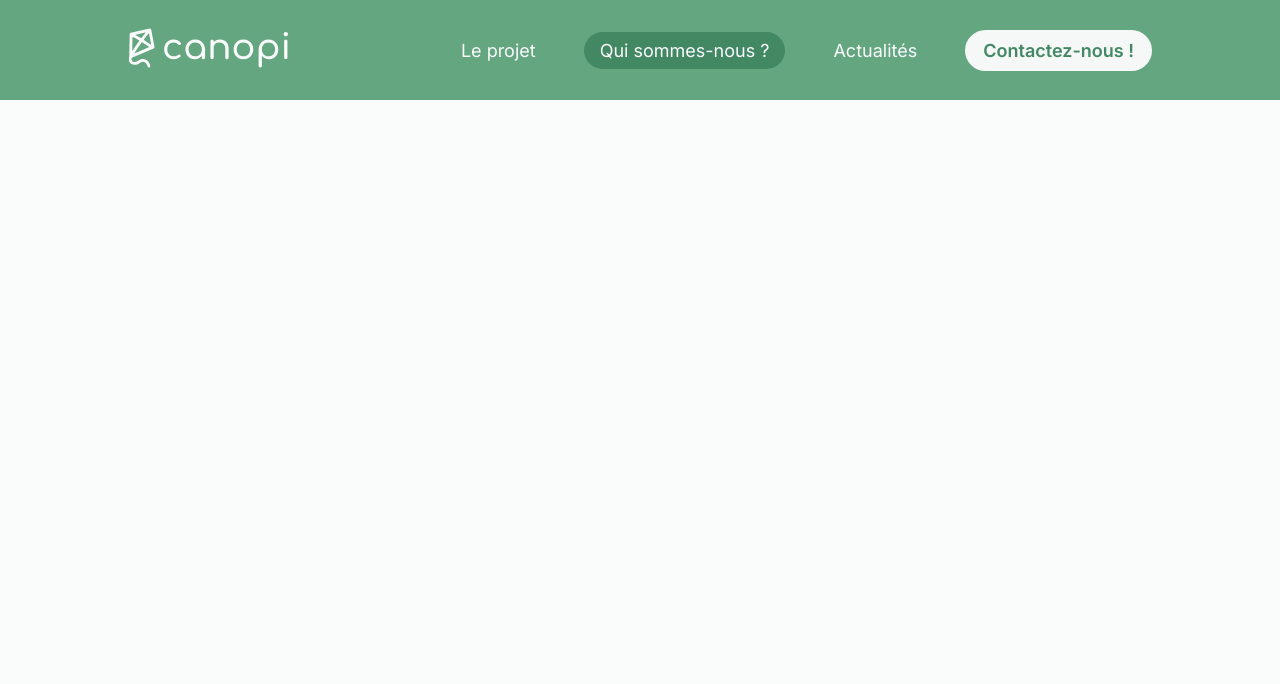
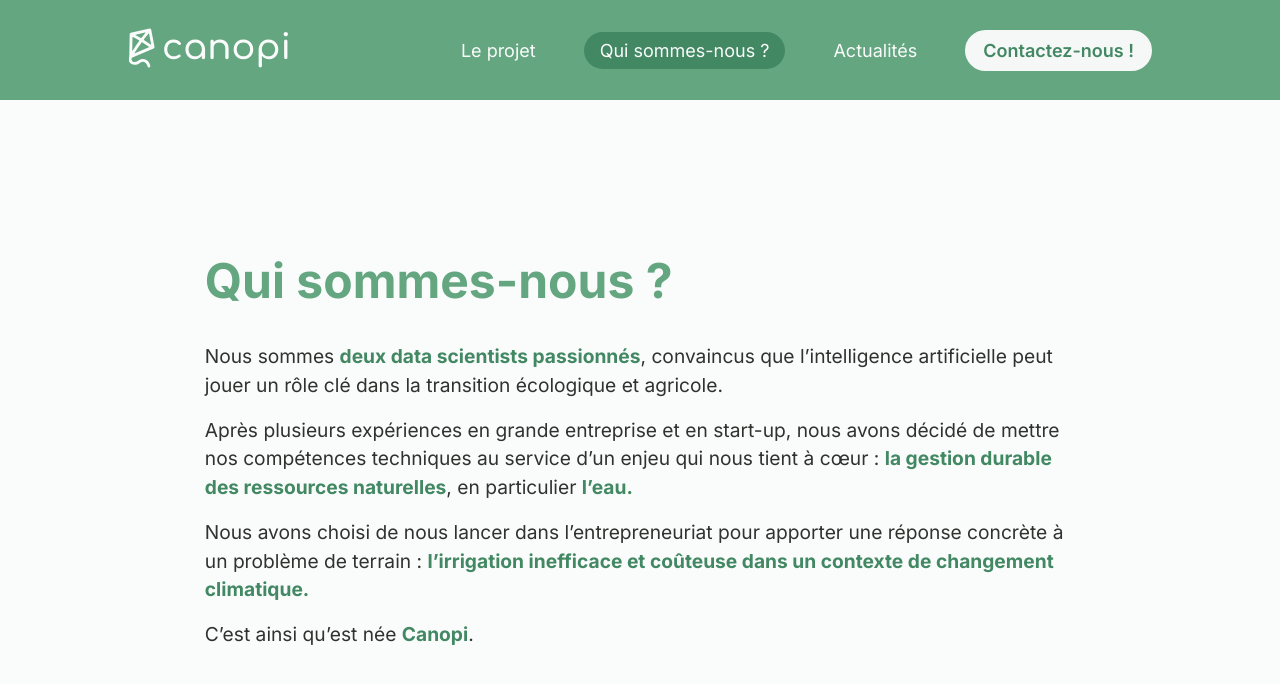
Before and after one commit to Canopi-AI/Canopi-AI.github.io, a Jekyll site: the page built from _pages/team.md, in a window 1280 px wide and 900 px high. Shown: the top 684 px of the window. Built offline with Jekyll 4.4.1, drawn with Linux system fonts in a browser that asks for light colours; some of the changed text lies outside the part shown.

Commit message:
draft team page

```diff
--- /dev/null
+++ b/_data/team.yml
@@ -0,0 +1,29 @@
+about:
+  title:
+    - Qui sommes-nous ?
+  content:
+    - Nous sommes <b>deux data scientists passionnés</b>,
+      convaincus que l’intelligence artificielle peut jouer un rôle clé dans la transition écologique et agricole.
+    - "Après plusieurs expériences en grande entreprise et en start-up,
+      nous avons décidé de mettre nos compétences techniques au service d’un enjeu qui nous tient à cœur :
+      <b>la gestion durable des ressources naturelles</b>, en particulier <b>l’eau.</b>"
+    - "Nous avons choisi de nous lancer dans l’entrepreneuriat pour apporter une réponse concrète
+      à un problème de terrain : <b>l’irrigation inefficace et coûteuse dans un contexte de changement climatique.</b>"
+    - C’est ainsi qu’est née <b>Canopi</b>.
+
+vision:
+  title:
+    - Notre vision
+  content:
+    - Nous voulons <b>rendre accessibles des outils intelligents</b> et simples d’utilisation à tous les agriculteurs, quels que soient leur équipement ou leur niveau de familiarité avec le numérique.
+    - "Notre objectif est d’allier <b>technologie, impact et sobriété</b> pour construire une agriculture :
+      <li>plus efficace,</li>
+      <li>plus durable,</li>
+      <li>et plus résiliente face aux défis climatiques.</li>"
+
+collaboration:
+  title:
+    - Envie de collaborer avec nous ?
+  content:
+    - Nous sommes toujours à la recherche de <b>retours concrets</b> pour faire évoluer notre solution.
+    - Si vous êtes <b>agriculteur, technicien, conseiller ou simplement curieux</b>, n’hésitez pas à nous contacter !
--- a/_pages/team.md
+++ b/_pages/team.md
@@ -2,3 +2,7 @@
 layout: default
 permalink: /team/
 ---
+
+{% include section.html  data=site.data.team.about %}
+{% include section.html  data=site.data.team.vision %}
+{% include section.html  data=site.data.team.collaboration %}
```
